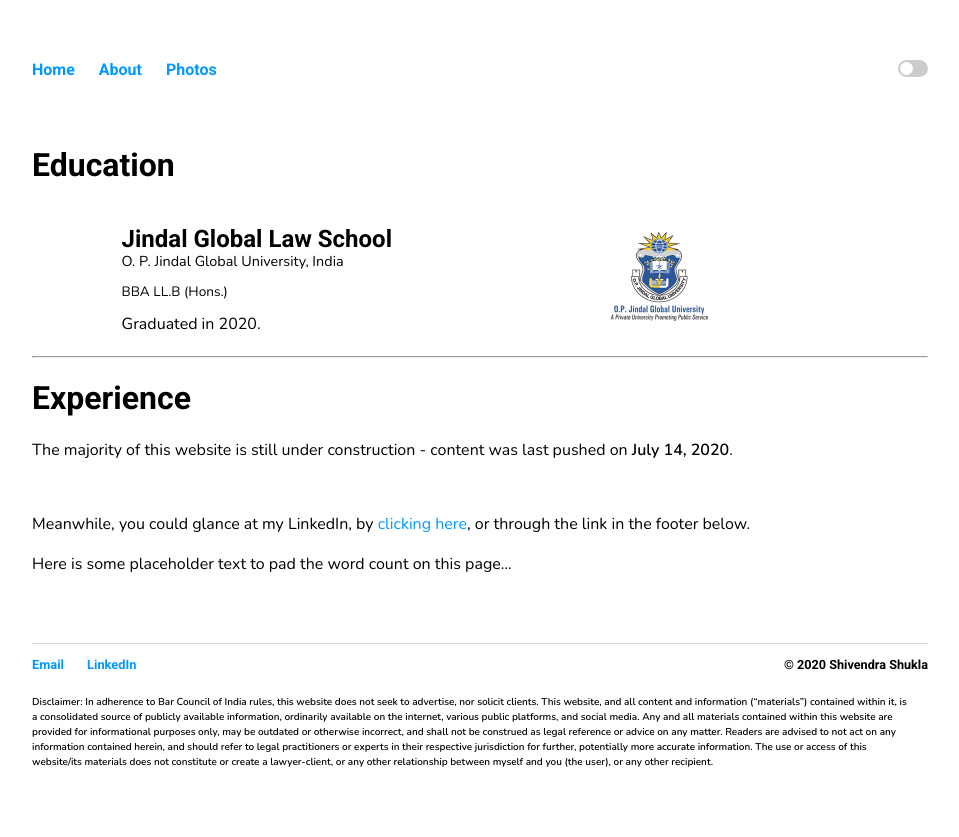
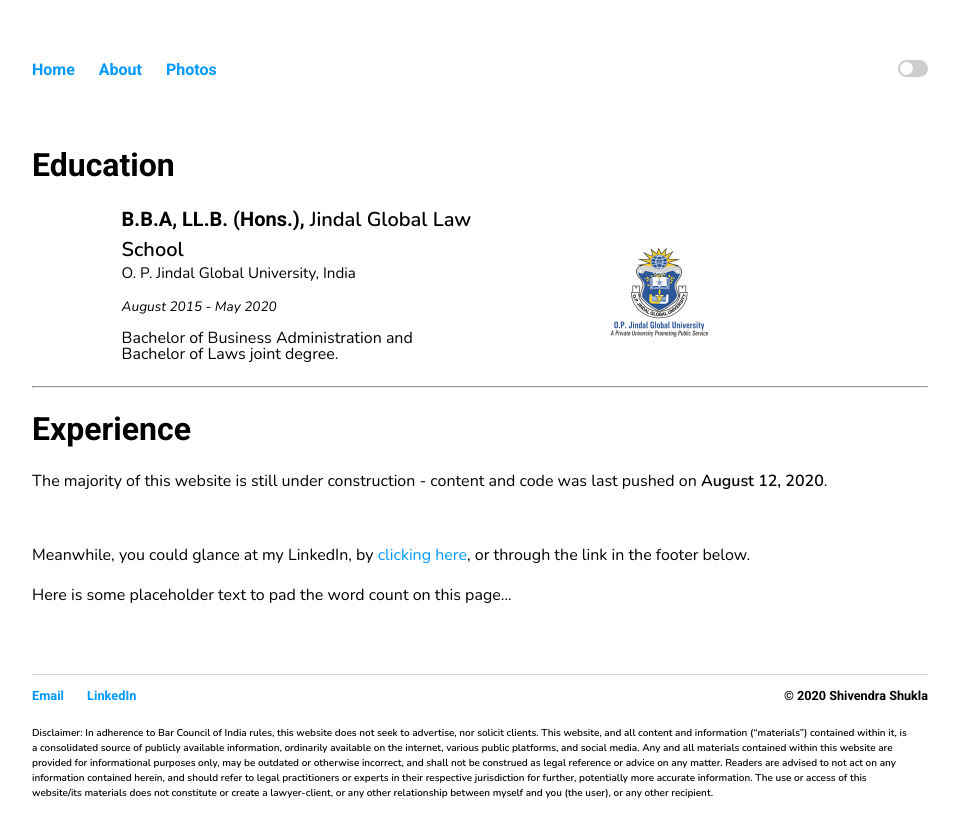
Before and after one commit to thatshivendrashukla/thatshivendrashukla.github.io, a Jekyll site: the page built from about/index.html, in a window 1280 px wide. Shown: the top 837 px of the page, without its empty margins (160-1119 px from the left). Built offline with Jekyll 4.4.1, drawn with Linux system fonts in a browser that asks for light colours.

Commit message:
update about

```diff
--- a/about/index.html
+++ b/about/index.html
@@ -8,11 +8,12 @@ description: About Shivendra Shukla
 <div class="experience">
   <div class="xpcol">
     <div itemscope itemtype="http://schema.org/Organization">
-		<h2 style="margin-bottom: 0;" itemprop="legalName">Jindal Global Law School</h2>
-		<div><p style="margin-top: 0; font-size: 0.9rem;" itemprop="location">O. P. Jindal Global University, India</p>
-		<p class="lead">BBA LL.B (Hons.)</p>
-		<p>Graduated in 2020.</p></div>
-	</div>
+		<b class="title" itemprop="legalName">B.B.A, LL.B. (Hons.), <span>Jindal Global Law School</span></b>
+		<div>
+			<p class="lead" itemprop="location">O. P. Jindal Global University, India</p>
+			<p style="font-size: 0.85rem;"><em>August 2015 - May 2020</em></p>
+			<p>Bachelor of Business Administration and Bachelor of Laws joint degree.</p></div>
+		</div>
   </div>
 
   <div class="xpcol">
@@ -23,12 +24,37 @@ description: About Shivendra Shukla
 
  </div>
 
+
 <hr>
 
 <h1>Experience</h1>
 
-<p>The majority of this website is still under construction - content was last pushed on <b>July 14, 2020</b>.</p>
+<p>The majority of this website is still under construction - content and code was last pushed on <b>August 12, 2020</b>.</p>
 <br>
 <p>Meanwhile, you could glance at my LinkedIn, by <a href="https://linkedin.com/in/thatshivendrashukla">clicking here</a>, or through the link in the footer below.</span>
 <br>
 <p>Here is some placeholder text to pad the word count on this page...</p>
+
+
+ <!--
+
+ <div class="experience">
+  <div class="xpcol">
+    <div itemscope itemtype="http://schema.org/Organization">
+		<b class="title" itemprop="legalName">name</b>
+		<div>
+			<p class="lead" itemprop="location">place</p>
+			<p style="font-size: 0.85rem;"><em>duration</em></p>
+			<p>thing</p></div>
+		</div>
+  </div>
+
+  <div class="xpcol">
+	<div>
+
+	</div>
+  </div>
+
+ </div>
+
+ -->
--- a/css/main.css
+++ b/css/main.css
@@ -97,16 +97,20 @@ footer {
   font-size: 0.99em;
   line-height: 1.25;
 }
-/* might not be needed
+
 ul.posts {
     margin: 20px auto 40px;
-    font-size: 1.5em;
 }
 
 ul.posts li {
     list-style: none;
 }
-*/
+
+ul.posts a {
+	font-weight: 900;
+	font-size: 1.65rem;
+	margin-bottom:0;
+}
 .blog-meta {
   color: var(--secondary-font-color);
   font-weight: bold;
@@ -232,8 +236,9 @@ input:checked + .slider:before {
 		width: 100%;
 	}
 }
-.experience  p.lead { font-size: 0.85rem;  }
-.experience  p { line-height: 1rem; }
+.experience  b.title {color: var(--heading-color); font-family: 'Roboto', sans-serif; font-size: 1.25rem; margin-bottom: 0;}
+.experience  p.lead { font-size: 0.95rem; }
+.experience  p { line-height: 1rem; margin-top: 0;}
 
 .xpcol {
   flex: 50%;
--- a/publications/index.html
+++ b/publications/index.html
@@ -7,6 +7,6 @@ description: Shivendra Shukla's publications and research articles
 	<ul class="posts">
 
 	  {% for post in site.posts %}
-	    <li><span>{{ post.date | date_to_string }}</span> » <a href="{{ post.url }}" title="{{ post.title }}">{{ post.title }}</a></li>
+	    <li><a href="{{ post.url }}" title="{{ post.title }}">{{ post.title }}</a><p style="margin-top:0; font-size: 0.95rem; margin-bottom:0;">{{ post.date | date_to_long_string: "ordinal" }}</p><hr></li>
 	  {% endfor %}
 	</ul>
```
